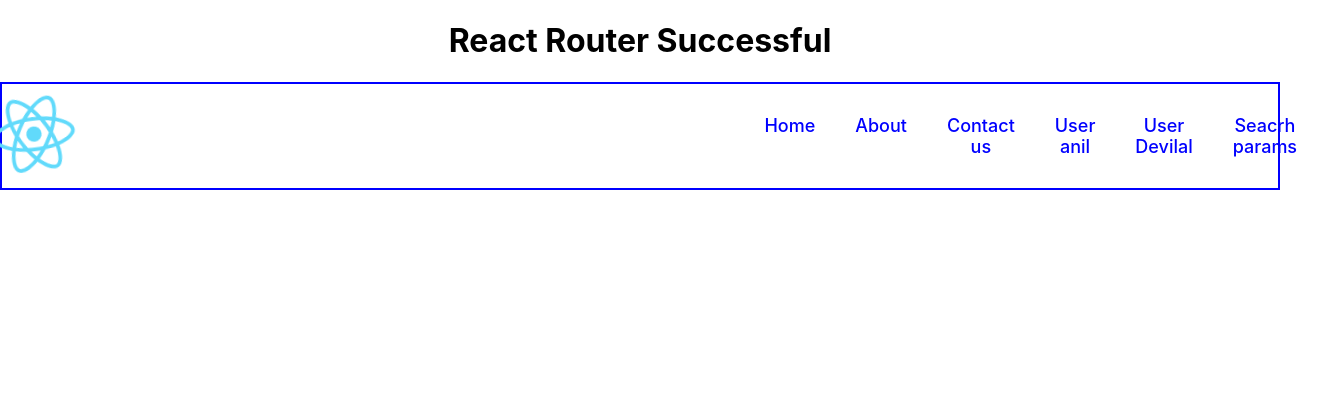
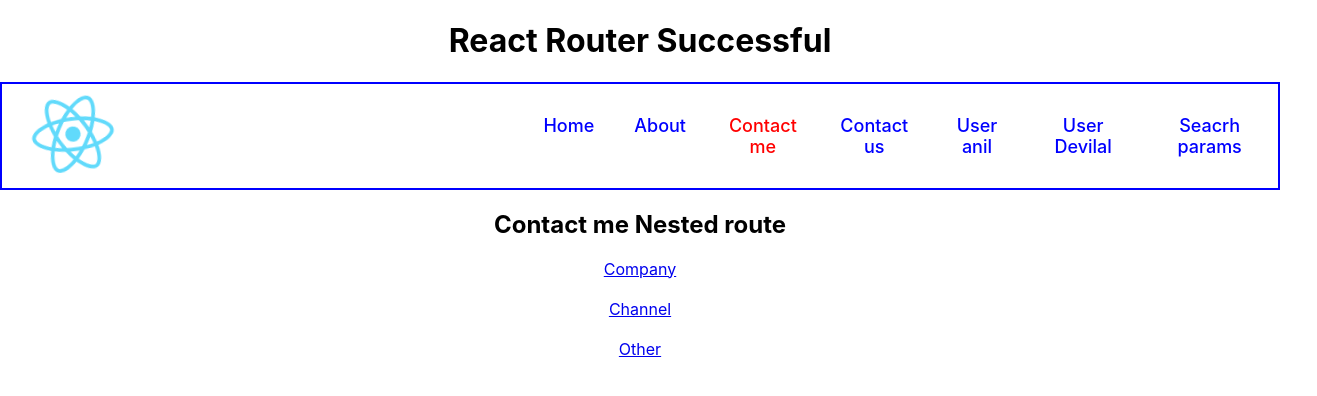
Before and after one commit to devilalpanchal/React-Router-Youtb02, a React (Create React App) app: page /contactme in a window 1280 px wide. Shown: the top 396 px of the page, 1317 px wide, since content can reach past the window. Built offline with nearby package versions, Linux system fonts and the light colour scheme; the HTML template or start-up script is replaced by a standard one.

Commit message:
Nested Routers

```diff
--- a/src/App.css
+++ b/src/App.css
@@ -6,7 +6,7 @@
   display: flex;
   justify-content: center;
   align-items: center;
-  gap: 660px;
+  gap: 400px;
   border: 2px solid blue;
 }
 .navbaritems {
--- a/src/App.js
+++ b/src/App.js
@@ -9,6 +9,10 @@ import { Link } from 'react-router-dom';
 import Page404 from './Component/Page404';
 import User from './Component/User';
 import SearchPrams from './Component/SearchPrams';
+import Contactme from './Component/Contactme';
+import Campany from './Component/Campany';
+import Channel from './Component/Channel';
+import Others from './Component/Others';
 function App() {
   return (
     <div className="App">
@@ -28,6 +32,14 @@ function App() {
           <Route path='/SearchPrams' element={<SearchPrams />} />
           <Route path='/' element={<Navigate to="/Page404" />} />
           <Route path='/page404' element={<Page404 />} />
+
+          {/* nested Routes */}
+
+          <Route path='/contactme' element={<Contactme />}>
+            <Route path='campany' element={<Campany />} />
+            <Route path='channel' element={<Channel />} />
+            <Route path='others' element={<Others />} />
+          </Route>
         </Routes>
       </BR>
     </div>
--- /dev/null
+++ b/src/Component/Campany.js
@@ -0,0 +1,13 @@
+import React from 'react'
+
+const Campany = () => {
+  return (
+    <div>
+
+
+        <h2>Company Nested Routes</h2>
+    </div>
+  )
+}
+
+export default Campany
--- /dev/null
+++ b/src/Component/Channel.js
@@ -0,0 +1,13 @@
+import React from 'react'
+
+const Channel = () => {
+  return (
+    <div>
+        <h2>Channel Nested Routes</h2>
+
+
+    </div>
+  )
+}
+
+export default Channel
--- /dev/null
+++ b/src/Component/Contactme.js
@@ -0,0 +1,17 @@
+import React from 'react'
+import { Link, Outlet } from 'react-router-dom'
+const Contactme = () => {
+  return (
+    <div>
+
+        <h2>Contact me Nested route</h2>
+
+        <Link to="campany">Company</Link> <br/>   <br/>
+        <Link to="channel">Channel</Link>  <br/>   <br/>
+        <Link to="others">Other</Link>  <br/>   <br/>
+        <Outlet/>
+    </div>
+  )
+}
+
+export default Contactme
--- a/src/Component/Navbar.js
+++ b/src/Component/Navbar.js
@@ -17,6 +17,10 @@ const Navbar = () => {
                         style={({ isActive }) => { return { color: isActive ? 'red' : 'blue' } }}
 
                         className="nabar-link" to="/about">About</NavLink> <br /> <br />
+                    <NavLink
+                        style={({ isActive }) => { return { color: isActive ? 'red' : 'blue' } }}
+
+                        className="nabar-link" to="/contactme">Contact me</NavLink> <br /> <br />
                     <NavLink
                         style={({ isActive }) => { return { color: isActive ? 'red' : 'blue' } }}
 
--- /dev/null
+++ b/src/Component/Others.js
@@ -0,0 +1,13 @@
+import React from 'react'
+
+const Others = () => {
+  return (
+    <div>
+
+    <h3>Others Nested Routes</h3>
+
+        </div>
+  )
+}
+
+export default Others
```
